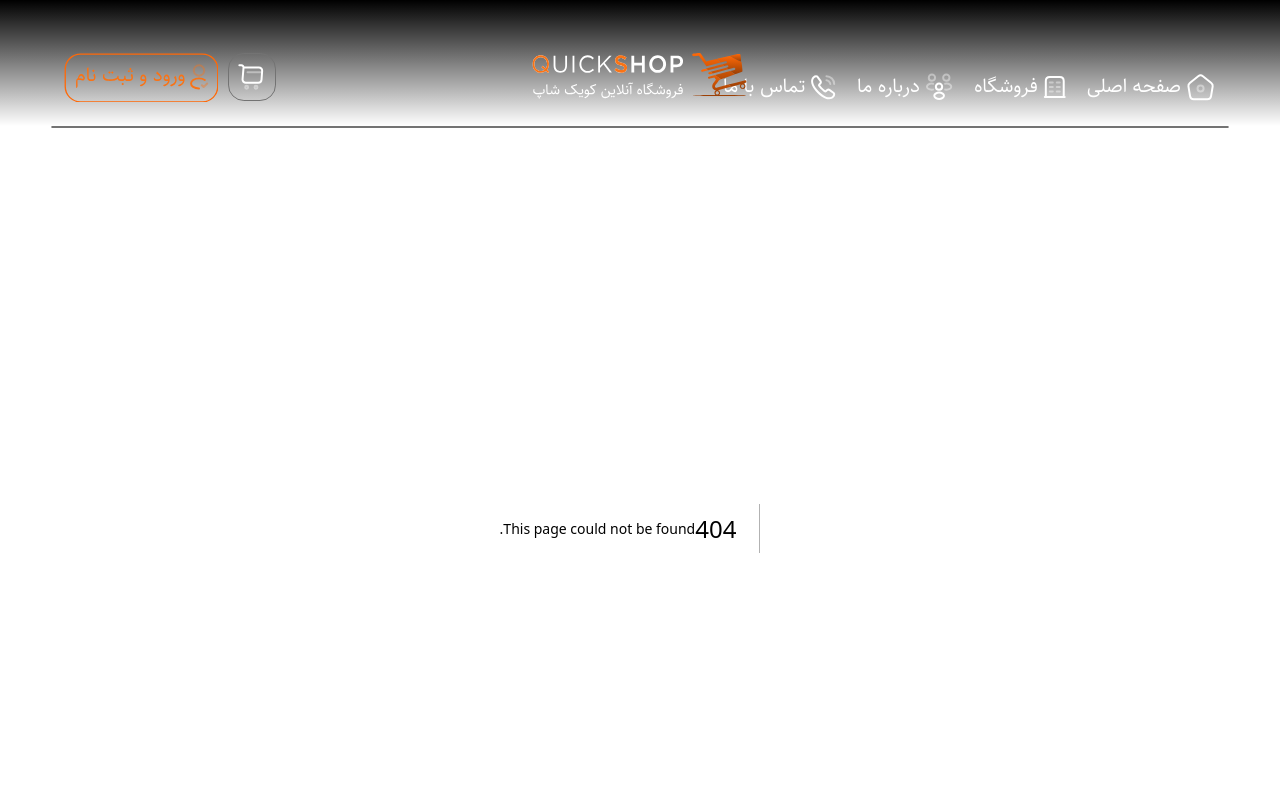
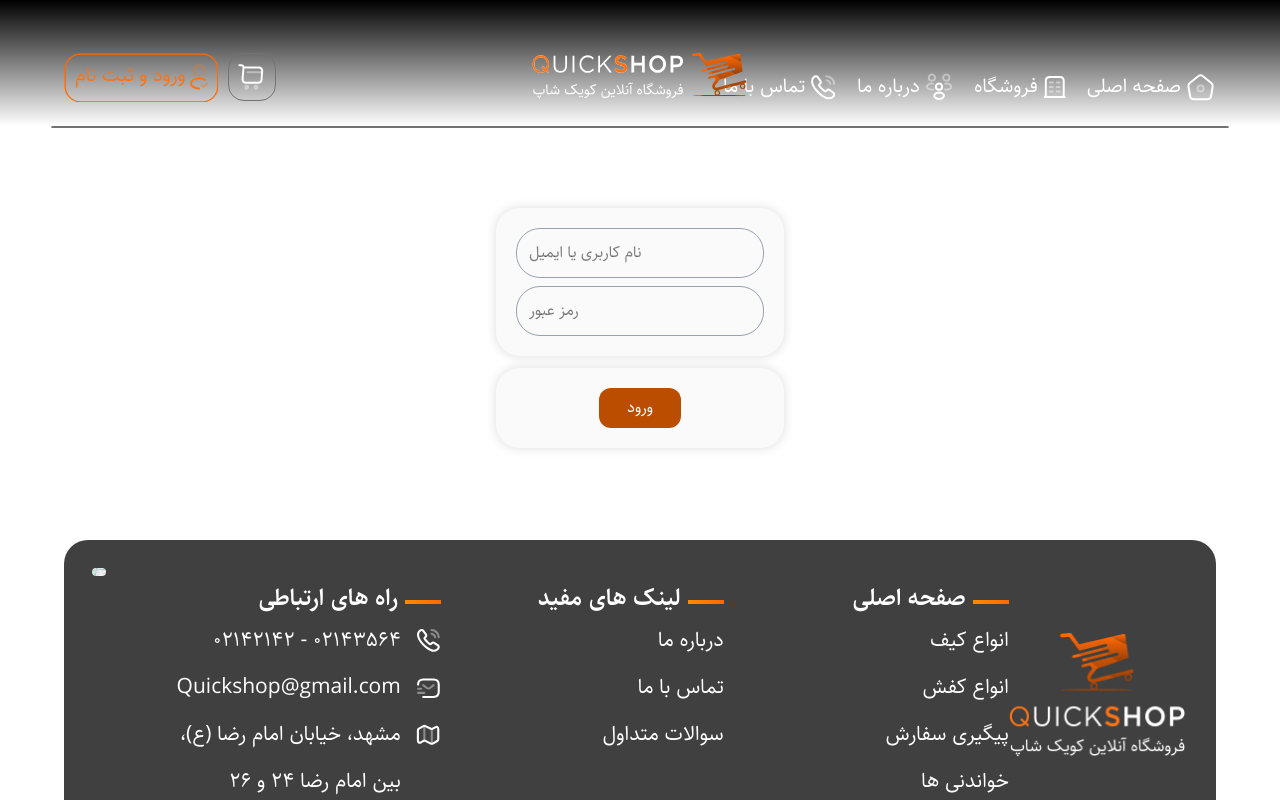
Before and after one commit to Emir145813/Quick-Shop, a Next.js app: page /dashboard in a window 1280 px wide. Before the commit this address had no page. Shown: the top 800 px of the page. Built offline with nearby package versions, Linux system fonts and the light colour scheme.

Commit message:
added basic login p1

```diff
--- a/package.json
+++ b/package.json
@@ -10,7 +10,9 @@
   },
   "dependencies": {
     "axios": "^1.12.2",
+    "js-cookie": "^3.0.5",
     "next": "^15.5.3",
+    "next-auth": "^4.24.11",
     "react": "^19.1.1",
     "react-dom": "^19.1.1"
   },
@@ -18,6 +20,7 @@
     "@eslint/eslintrc": "^3",
     "@svgr/webpack": "^8.1.0",
     "@tailwindcss/postcss": "^4",
+    "@types/js-cookie": "^3.0.6",
     "@types/node": "^20",
     "@types/react": "^19",
     "@types/react-dom": "^19",
--- /dev/null
+++ b/src/app/dashboard/page.tsx
@@ -0,0 +1,37 @@
+"use client"
+import React, { useState } from 'react'
+import Container from '../components/Container'
+import Cookie from 'js-cookie'
+
+function Dashboard() {
+
+  const [username , setUsername] = useState("")
+  const [password , setPassword] = useState("")
+
+  const loginResponse = {
+    token : "thisistokenthisistokenthisistokenthisistokenthisistokenthisistoken",
+    expire : 8
+  }
+
+  Cookie.set('token', loginResponse.token ,{expires : loginResponse.expire})
+
+
+
+  return (
+    <div>
+      <Container>
+        <div className='flex flex-col justify-center items-center my-15 py-5 rounded-3xl'>
+          <div className='sm:w-1/2 md:w-1/2 lg:w-1/3 xl:w-1/4 bg-[#FAFAFA] shadow-[0px_0px_8px_2px_rgba(0,_0,_0,_0.1)] rounded-3xl grid grid-cols-1 gap-y-2 p-5'>
+            <input onChange={(e)=> setUsername(e.target.value)} placeholder='نام کاربری یا ایمیل' className='font-sahel-regular text-end p-3 rounded-3xl border-[1.33px] border-gray-400 focus:border-orange-400 focus:outline focus:outline-orange-400' type="text" />
+            <input onChange={(e)=> setPassword(e.target.value)} placeholder='رمز عبور' className='font-sahel-regular text-end p-3 rounded-3xl border-[1.33px] border-gray-400 focus:border-orange-400 focus:outline focus:outline-orange-400' type="password" />
+          </div>
+          <div className='sm:w-1/2 md:w-1/2 lg:w-1/3 xl:w-1/4 bg-[#FAFAFA] shadow-[0px_0px_8px_2px_rgba(0,_0,_0,_0.1)] flex justify-center items-center rounded-3xl gap-y-2 m-3 p-5'>
+            <button className='bg-amber-700 py-2 px-7 rounded-xl font-sahel-regular text-white'>ورود</button>
+          </div>
+        </div>
+      </Container>
+    </div>
+  )
+}
+
+export default Dashboard
```
Also changed, not shown: 1 other file (tests, documents, lock files or other folders).
